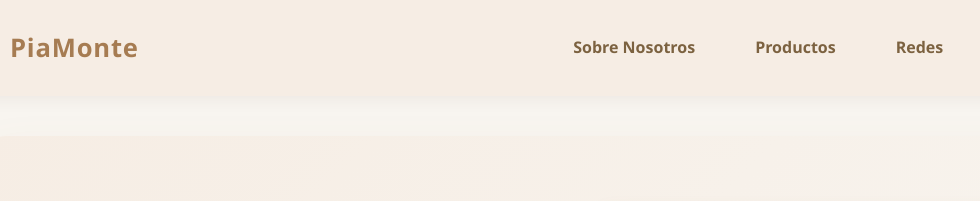
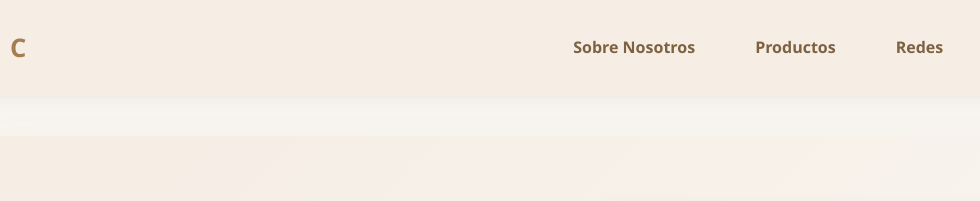
Before and after one commit to LeonardoChopi/Piamonte, a plain HTML site: page index.html in a window 1280 px wide. Shown: the top 201 px of the page, 96-1076 px from the left. Drawn offline with Linux system fonts and the light colour scheme.

Commit message:
Se colocan mayusculas en el nombre

```diff
--- a/index.html
+++ b/index.html
@@ -3,7 +3,7 @@
 <head>
     <meta charset="UTF-8">
     <meta name="viewport" content="width=device-width, initial-scale=1.0">
-    <title>Document</title>
+    <title>PIAMONTE UY</title>
     <link rel="icon" href="img/logo.jpg">
     <link rel="stylesheet" href="style.css">
     <link rel="stylesheet" href="lightbox.css">
@@ -12,7 +12,7 @@
     <Header>
         <div class="logo">
             <img src="img/logo.jpg" alt="">
-            <h1>PiaMonte</h1>
+            <h1>C</h1>
         </div>
         <nav>
             <ul>
```
